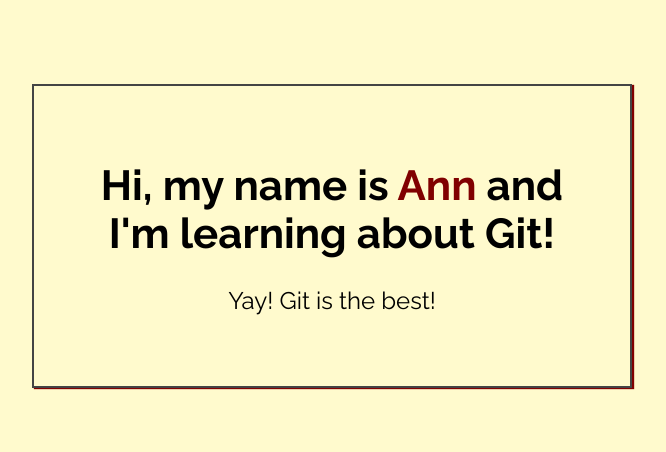
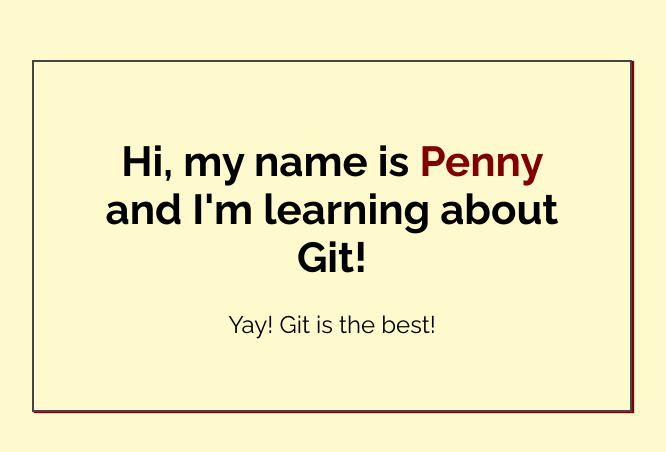
Before and after one commit to Jseamt/My-first-repo, a plain HTML site: page index.html in a window 1280 px wide. Shown: the part 164-616 px from the top of the page, without its empty margins (308-974 px from the left). Drawn offline with Linux system fonts and the light colour scheme.

Commit message:
Added name to index.gtml

```diff
--- a/index.html
+++ b/index.html
@@ -14,7 +14,7 @@
 <body>
 
     <div class="greeting">
-        <h1>Hi, my name is <span class="highlight">Ann</span> and I'm learning about Git! </h1>
+        <h1>Hi, my name is <span class="highlight">Penny</span> and I'm learning about Git! </h1>
 
         <p>Yay! Git is the best!</p>
     </div>
```
